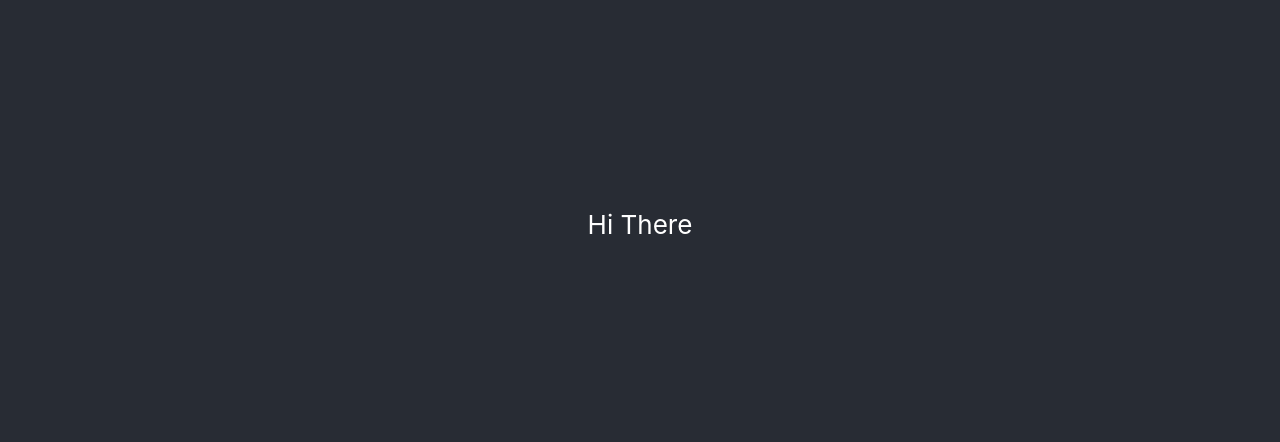
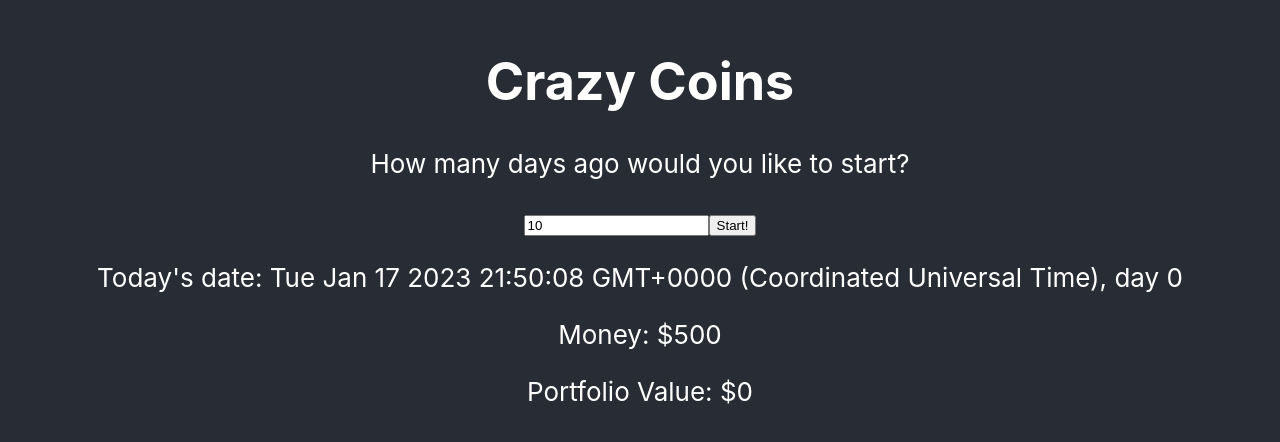
Before and after one commit to vtopham/crazy-coins, a React (Create React App) app in the folder crazy-coins/: page / in a window 1280 px wide. Shown: the part 176-618 px from the top of the page. Built offline with nearby package versions, Linux system fonts and the light colour scheme.

Commit message:
Added some basic elements for game start. TODO likely replace useState with useRef

```diff
--- a/crazy-coins/src/components/pages/home.tsx
+++ b/crazy-coins/src/components/pages/home.tsx
@@ -1,7 +1,56 @@
+import { useState } from 'react';
+
+
+
+
 
 
 export default function Home() {
+
+    let dayCounter = 0;
+    let capital = 500;
+    let portfolioVal = 0;
+    let initialDate = new Date();
+
+    const [gameDate, setGameDate] = useState(initialDate);
+    const [dateOffset, setDateOffset] = useState(10);
+
+    const handleDateUpdate = () => {
+        let newDate = new Date()
+        newDate.setDate(gameDate.getDate() - dateOffset);
+        setGameDate(newDate);
+    }
+
+    const handleOffset = (event: any) => {
+        setDateOffset(event.target.value);
+    }
+
     return(
-        <p>Hi There</p>
+        <div className = "home-wrapper">
+            <h1>Crazy Coins</h1>
+            <div className = "start-date-input-wrapper">
+                <p>How many days ago would you like to start?</p>
+                <input
+                    className = "start-input"
+                    type = "text"
+                    name = "offset"
+                    onChange = {handleOffset}
+                    value = {dateOffset}
+                    />
+                <button onClick = {handleDateUpdate}>Start!</button>
+            </div>
+            <div className = "counter">
+                <p>Today's date: {gameDate.toString()}, day {dayCounter}</p>
+                <p>Money: ${capital}</p>
+                <p>Portfolio Value: ${portfolioVal}</p>
+            </div>
+        </div>
     )
 }
+
+
+function setStartDate (currentDate: Date) {
+    let offset = document.getElementById("start-input")
+    console.log({offset})
+    // currentDate.setDate(currentDate.getDate() - offset);
+}
```
